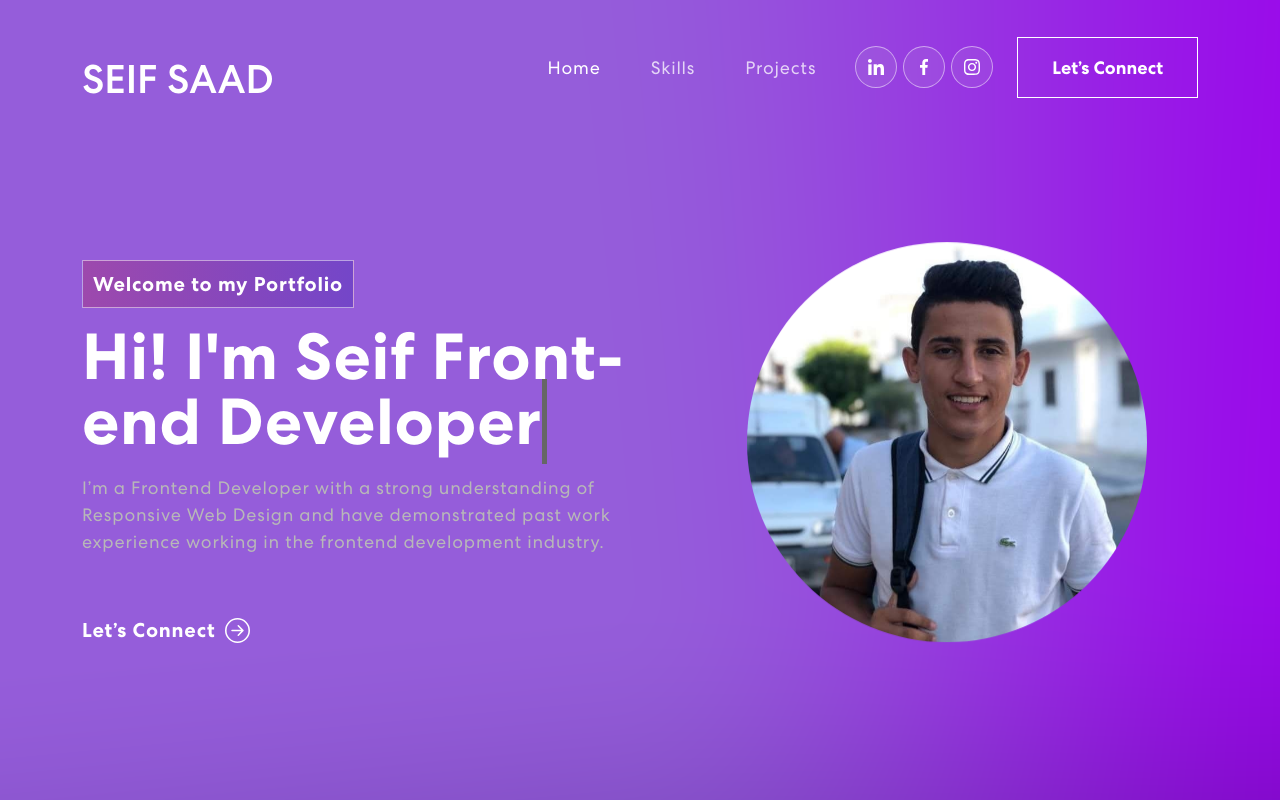
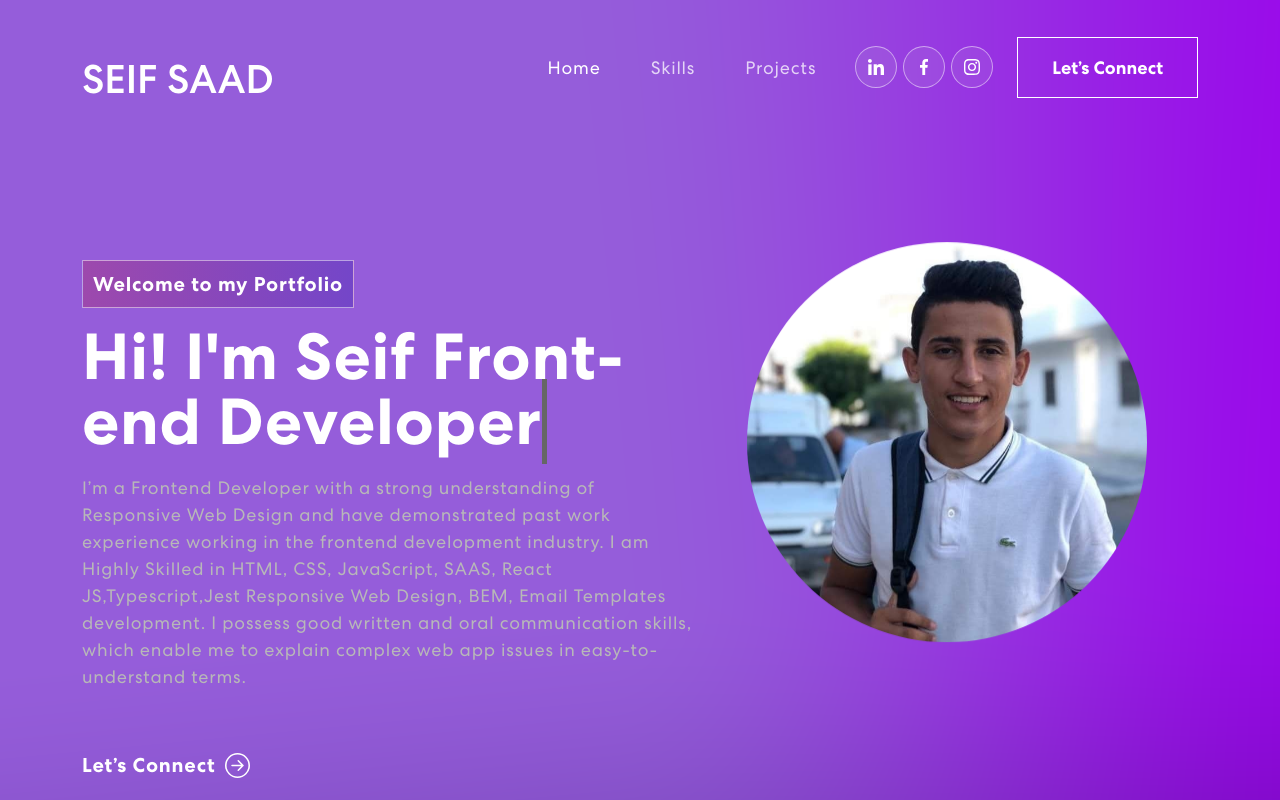
Before and after one commit to seifeddinesaad01/react-animated-portfolio, a React (Create React App) app: page / in a window 1280 px wide. Shown: the top 800 px of the page. Built offline with nearby package versions, Linux system fonts and the light colour scheme; no server answers.

Commit message:
changes in content

```diff
--- a/src/components/Banner.js
+++ b/src/components/Banner.js
@@ -57,7 +57,9 @@ export const Banner = () => {
               <div className={isVisible ? "animate__animated animate__fadeIn" : ""}>
                 <span className="tagline">Welcome to my Portfolio</span>
                 <h1>{`Hi! I'm Seif`} <span className="txt-rotate" dataPeriod="1000" data-rotate='[ "Front-end Developer", "UI/UX Designer" ]'><span className="wrap">{text}</span></span></h1>
-                  <p> I’m a Frontend Developer with a strong understanding of Responsive Web Design and have demonstrated past work experience working in the frontend development industry.</p>
+                  <p> I’m a Frontend Developer with a strong understanding of Responsive Web Design and have demonstrated past work experience working in the frontend development industry.
+
+I am Highly Skilled in HTML, CSS, JavaScript, SAAS, React JS,Typescript,Jest Responsive Web Design, BEM, Email Templates development. I possess good written and oral communication skills, which enable me to explain complex web app issues in easy-to-understand terms.</p>
                   <button onClick={() => console.log('connect')}>Let’s Connect <ArrowRightCircle size={25} /></button>
               </div>}
             </TrackVisibility>
```
